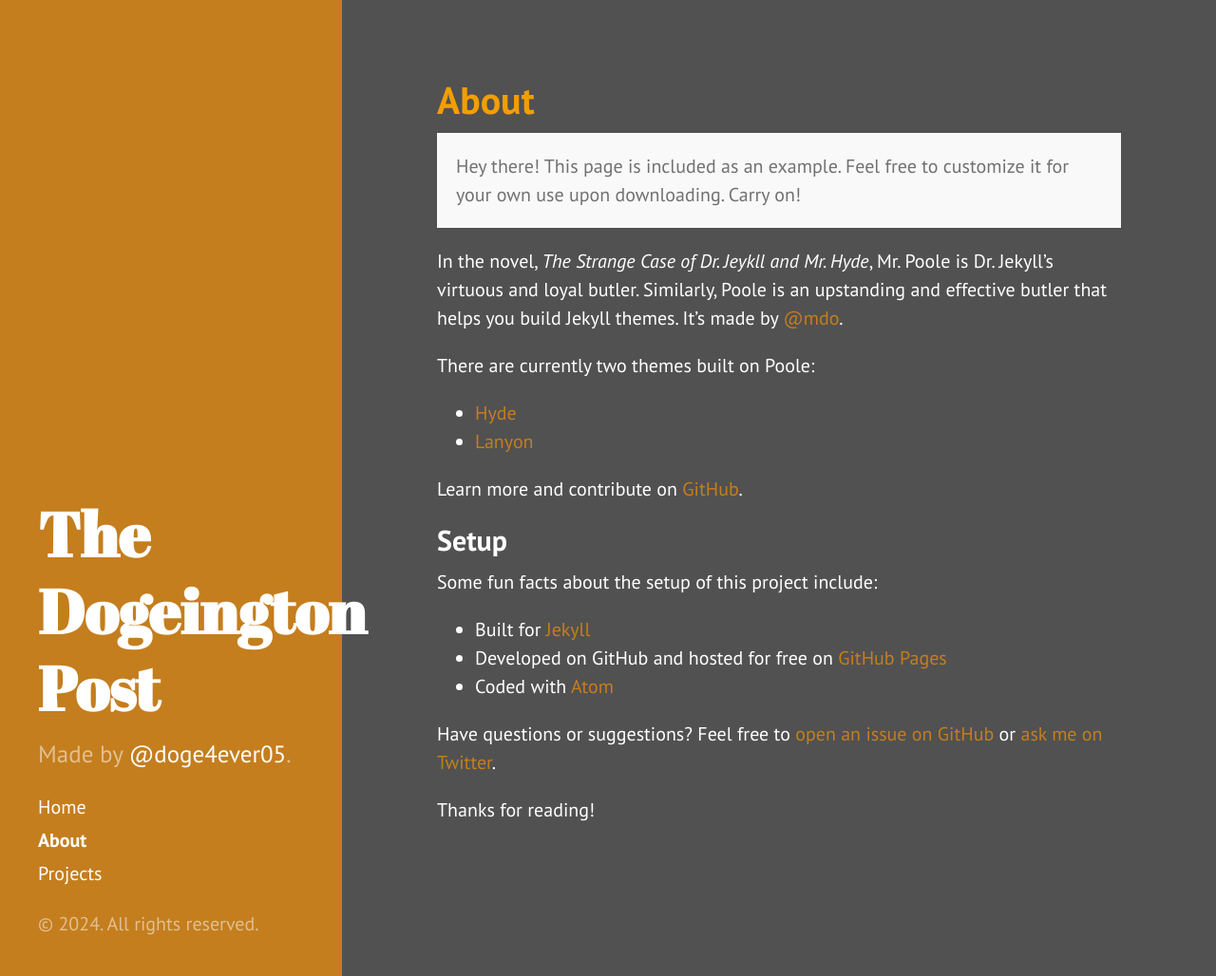
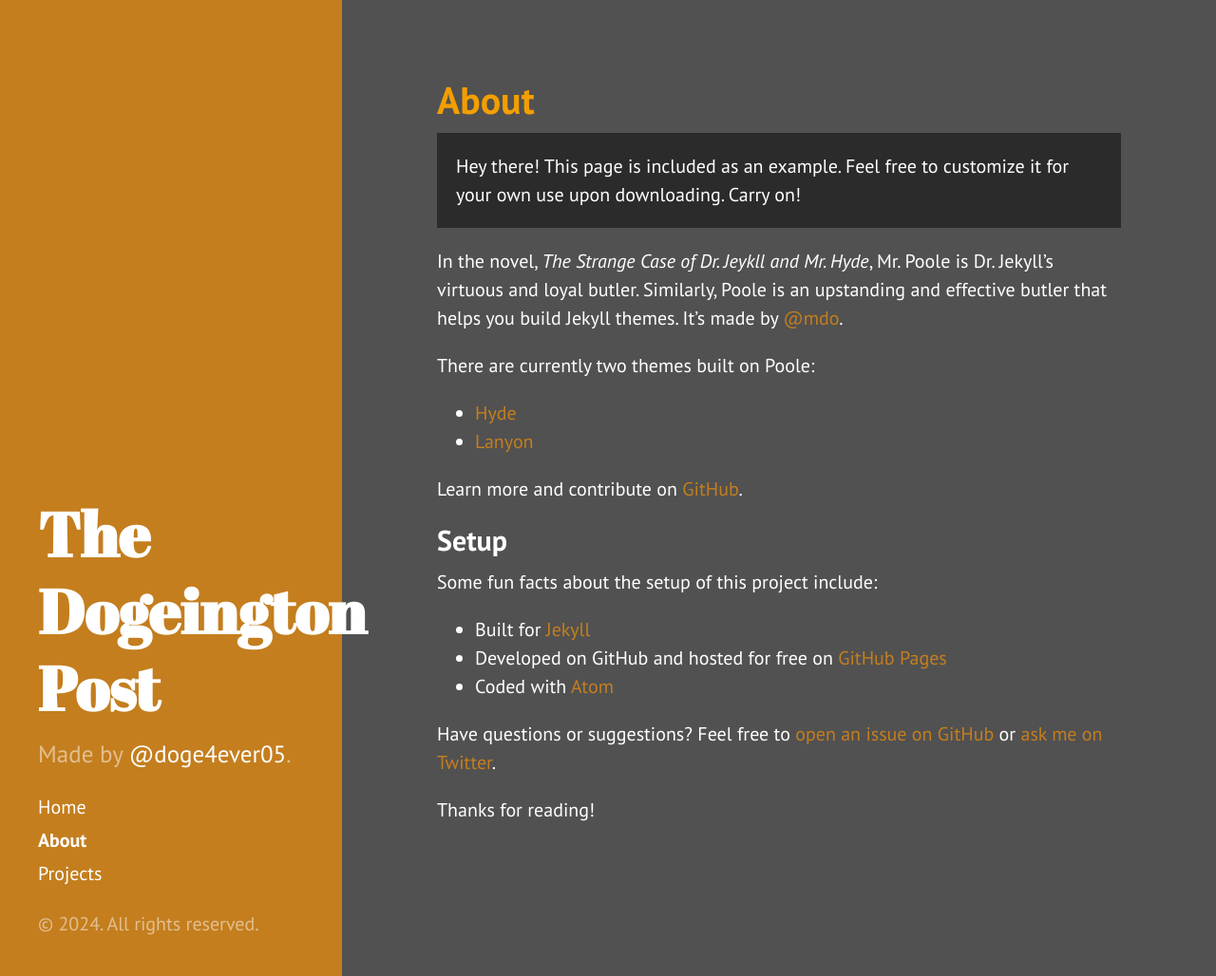
Before and after one commit to doge4ever05/doge4ever05.github.io, a Jekyll site: the page built from about.md, in a window 1280 px wide and 1028 px high. Shown: the whole window at 95% size. Built offline with Jekyll 4.4.1, drawn with Linux system fonts in a browser that asks for light colours.

Commit message:
Update poole.css

```diff
--- a/public/css/poole.css
+++ b/public/css/poole.css
@@ -274,8 +274,8 @@ tbody tr:nth-child(odd) th {
 .message {
   margin-bottom: 1rem;
   padding: 1rem;
-  color: #717171;
-  background-color: #f9f9f9;
+  color: #ffffff;
+  background-color: #2b2b2b;
 }
 
 
```
